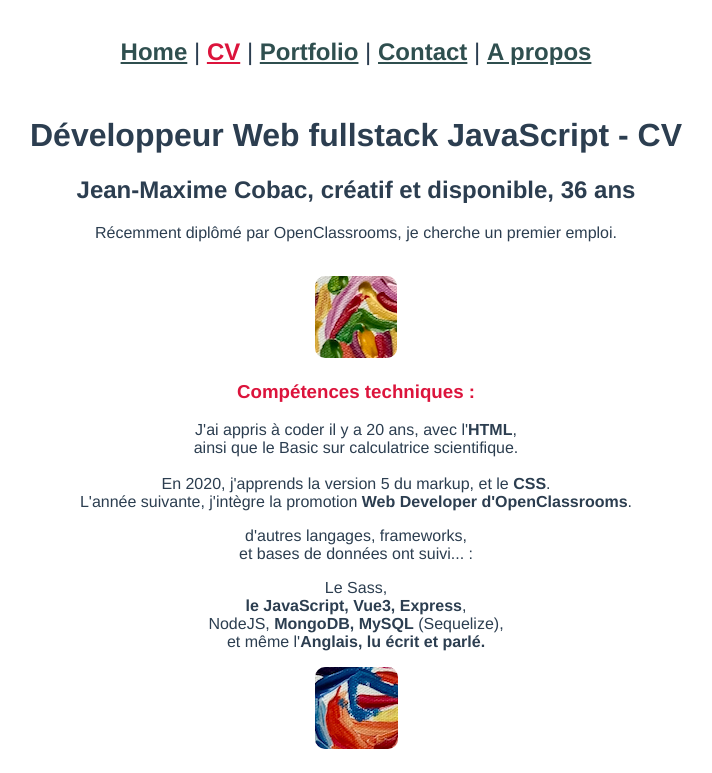
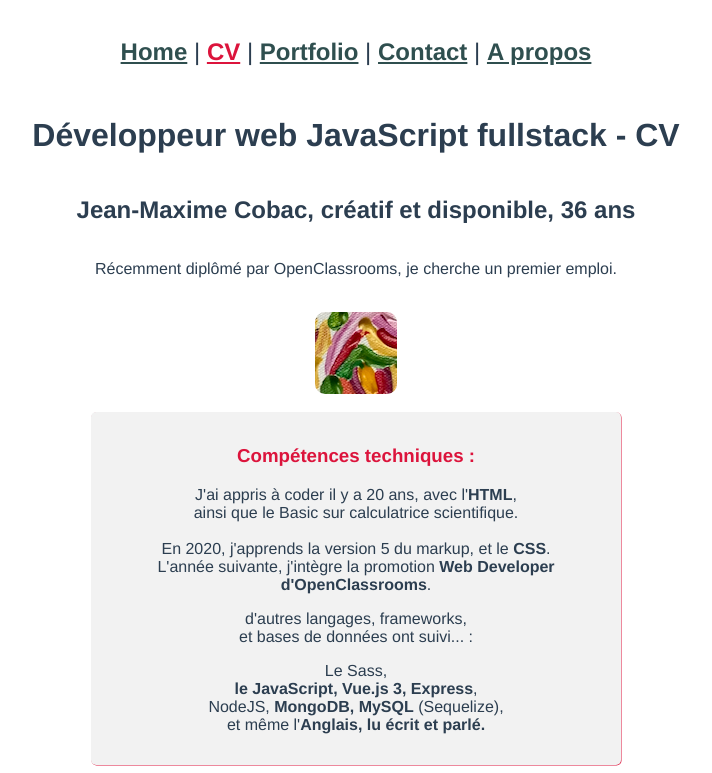
Before and after one commit to jmcob/jmax.dev, a Vue app: page /#/cv in a window 1280 px wide. Shown: the top 773 px of the page, without its empty margins (284-996 px from the left). Built offline with nearby package versions, Linux system fonts and the light colour scheme.

Commit message:
maj cadres et quelques détails

```diff
--- a/src/App.vue
+++ b/src/App.vue
@@ -47,4 +47,16 @@ nav a {
 nav a.router-link-exact-active {
   color: crimson;
 }
+.hello {
+  display: flex;
+  flex-direction: column;
+  align-items: center;
+}
+.cadre {
+  background-color: #f2f2f2;
+  border-radius: 5px;
+  max-width: 500px;
+  padding: 15px;
+  box-shadow: 0.5px 0.5px crimson;
+}
 </style>
--- a/src/components/CVHeader.vue
+++ b/src/components/CVHeader.vue
@@ -1,5 +1,5 @@
 <template>
-  <h1>Développeur Web fullstack JavaScript - CV</h1>
+  <h1>Développeur web JavaScript fullstack - CV</h1>
   <h2>Jean-Maxime Cobac, créatif et disponible, 36 ans</h2>
   <p>Récemment diplômé par OpenClassrooms, je cherche un premier emploi.</p>
 </template>
--- a/src/components/ContactForm.vue
+++ b/src/components/ContactForm.vue
@@ -1,5 +1,5 @@
 <template>
-  <div class="container">
+  <div class="cadre">
     <h1>Me contacter</h1>
     <p>
       Si vous désirez me contacter, présentez-vous dans un bref message, en
@@ -80,7 +80,7 @@ export default {
   box-sizing: border-box;
 }
 
-.container {
+.cadre {
   display: block;
   margin: auto;
   text-align: center;
--- a/src/components/HelloWorld.vue
+++ b/src/components/HelloWorld.vue
@@ -2,11 +2,12 @@
   <div class="hello">
     <h1>{{ msg }}</h1>
     <h2>Bonjour, je suis développeur, pour vous servir !</h2>
+    <div class="cadre">
       <p>
         J'ai été formé chez OpenClassrooms, en 2021/2022. <br />
         Je cherche un premier emploi de
         <strong>développeur web JavaScript</strong>, je suis spécialisé en
-      <span class="vue">Vue-js 3</span>.
+        <span class="vue">Vue.js 3</span>.
         <br />
         <br />
         Je suis disponible, vivant, prêt pour une opportunité intéressante.
@@ -17,6 +18,7 @@
         <br />
         Merci
       </p>
+    </div>
   </div>
 </template>
 
@@ -35,17 +37,6 @@ h2 {
   color: darkblue;
 }
 
-h3 {
-  margin: 40px 0 0;
-}
-ul {
-  list-style-type: none;
-  padding: 0;
-}
-li {
-  display: inline-block;
-  margin: 0 10px;
-}
 a {
   color: crimson;
 }
--- a/src/views/AboutView.vue
+++ b/src/views/AboutView.vue
@@ -1,9 +1,9 @@
 <template>
   <div class="about">
     <h1>Coded by Jean-Maxime Cobac,</h1>
-    <h2>in May and June 2022, using vue-js 3.</h2>
-    <p>Version 3.4</p>
+    <h2>during May and June of 2022, using Vue.js 3.</h2>
     <img alt="About logo" src="../assets/about.png" />
+    <p>Version 3.5</p>
   </div>
 </template>
 
--- a/src/views/CVView.vue
+++ b/src/views/CVView.vue
@@ -1,8 +1,10 @@
 <template>
+  <div class="hello">
     <CVHeader />
     <br />
     <img alt="CV troisième logo" src="../assets/CV3.png" />
-
+    <br />
+    <div class="cadre">
       <h3>Compétences techniques :</h3>
       <p>
         J'ai appris à coder il y a 20 ans, avec l'<strong>HTML</strong>,
@@ -20,11 +22,15 @@
       </p>
       <p>
         Le Sass, <br />
-    <strong>le JavaScript, Vue3, Express</strong>, <br />
+        <strong>le JavaScript, Vue.js 3, Express</strong>, <br />
         NodeJS, <strong>MongoDB, MySQL</strong> (Sequelize), <br />
         et même l'<strong>Anglais, lu écrit et parlé.</strong>
       </p>
+    </div>
+    <br />
     <img alt="CV logo" src="../assets/CV.png" />
+    <br />
+    <div class="cadre">
       <h3>Etudes</h3>
       <p>
         <strong>Développeur Web / OpenClassrooms & Greta</strong> TALENCE,
@@ -45,19 +51,24 @@
       <p>
         <strong>Equipier polyvalent chez Quick</strong> BORDEAUX GAMBETTA,
         <br />2012-2019 <br />
-    Entretien de la salle de manière quotidienne. Prise des commandes en caisse.
+        Entretien de la salle de manière quotidienne. Prise des commandes en
+        caisse.
         <br />
         <br />
 
-    <strong>Réceptionniste en hotellerie pour Citéa</strong> BORDEAUX, AVIGNON
-    ET LOURDES
+        <strong>Réceptionniste en hotellerie pour Citéa</strong> BORDEAUX,
+        AVIGNON ET LOURDES
         <br />
         2010
         <br />
-    Accueil des clients, gestion du planning. Fermeture journalière de la caisse
+        Accueil des clients, gestion du planning. Fermeture journalière de la
+        caisse
       </p>
+    </div>
     <br />
     <img alt="CV deuxième logo" src="../assets/CV2.png" />
+    <br />
+    <div class="cadre">
       <h3>Soft skills</h3>
       <p>
         A l’écoute <br />
@@ -72,6 +83,8 @@
         <strong>Bénévole actif</strong> dans le domaine du caritatif, <br />
         dans la société Saint Vincent de Paul principalement.
       </p>
+    </div>
+  </div>
 </template>
 
 <script>
--- a/src/views/PortFolioView.vue
+++ b/src/views/PortFolioView.vue
@@ -1,9 +1,12 @@
 <template>
+  <div class="hello">
     <PortFolioHeader />
 
     <h3><a href="https://github.com/jmcob"> Voici ma page Github.</a></h3>
     <br />
     <img alt="Port Folio premier logo" src="../assets/PF.png" />
+    <br />
+    <div class="cadre">
       <h2>Projets OpenClassrooms</h2>
       <p>Voici quelques-uns des projets que j'ai réalisé :</p>
       <h3>
@@ -24,27 +27,36 @@
         JavaScript node.js, express et MongoDB.
       </p>
       <h3>
-    <a href="https://youtu.be/ZzJ1LImNdZc">Démo de Groupomania (sur YouTube)</a>
+        <a href="https://youtu.be/ZzJ1LImNdZc"
+          >Démo de Groupomania (sur YouTube)</a
+        >
       </h3>
       <p>
         Le projet 7 est un réseau social qui n'est pas en ligne. <br />
         Une courte vidéo de présentation est disponible sur Youtube.
         <br />
-    Ce projet a été réalisé avec express et Vue-js 3, donc le backend et le
+        Ce projet a été réalisé avec express et Vue.js 3, donc le backend et le
         frontend en JavaScript. Il utilise MySQL.
       </p>
+    </div>
     <br />
+
+    <img alt="Port Folio premier logo" src="../assets/PF2.png" />
     <br />
-  <img alt="Port Folio premier logo" src="../assets/PF2.png" />
+    <div class="cadre">
       <h2>Projets personnels</h2>
+
       <h3><a href="https://play.jmax.dev/">JavaScript Playground</a></h3>
       <p>
-    Trois petits projets d'entrainement qui m'ont permis d'apprendre ce langage.
+        Trois petits projets d'entrainement qui m'ont permis d'apprendre ce
+        langage.
       </p>
       <h3><a href="https://todo.jmax.dev/">Task Tracker</a></h3>
       <p>Un projet Vue3 dont j'ai réalisé le back-end.</p>
       <h3><a href="https://www.jmxi.art/">jmxi.art</a></h3>
       <p>Un projet artistique religieux personnel.</p>
+    </div>
+  </div>
 </template>
 
 <script>
@@ -56,7 +68,7 @@ export default {
   },
   created() {
     document.title =
-      "PortFolio - Développeur Web Fullstack - Jean-Maxime Cobac";
+      "Portfolio - Développeur Web Fullstack - Jean-Maxime Cobac";
   },
 };
 </script>
```
Lines whose indentation alone changed are shown as unchanged.
